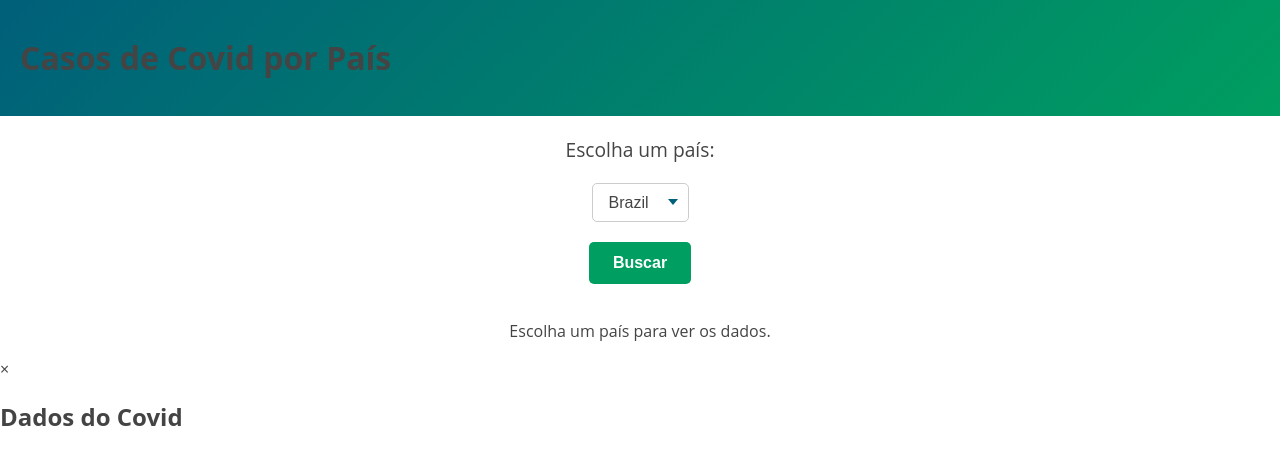
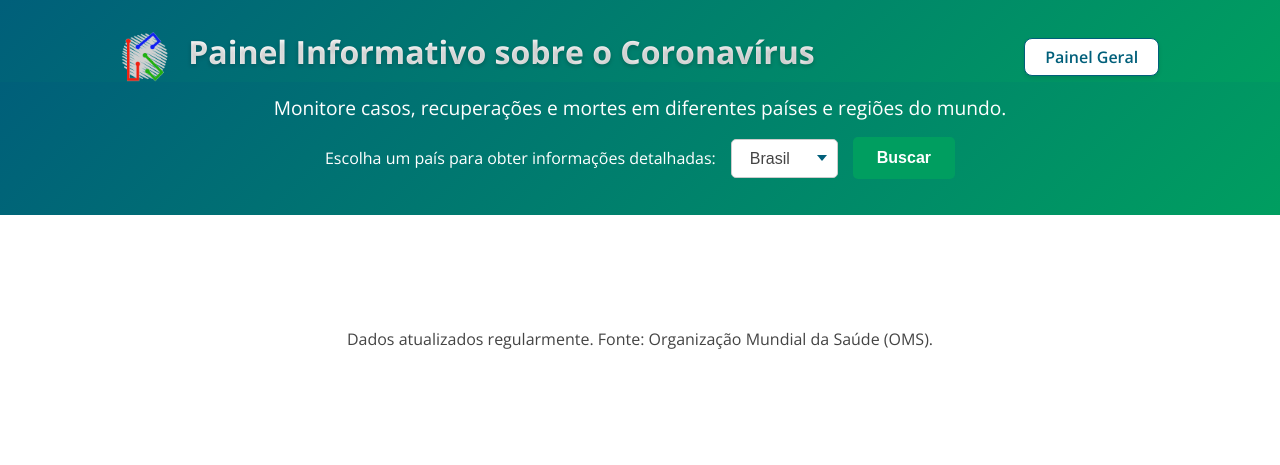
Before and after one commit to TabsMacedo/projeto-kidopi, a PHP site: page / in a window 1280 px wide. Shown: the top 465 px of the page. Run offline with PHP 8.4, Linux system fonts and the light colour scheme.

Commit message:
:sparkles: feat: Melhorias em várias partes do sistema - Adição de arquivos de configuração (.env.example, .gitignore). - Inclusão do composer.json e reset.css. - Ajustes no CovidController e CovidModel. - Otimização do .htaccess. - Melhoria na organização do código no home.php. - Atualização no index.php. - Alteração na logo. - Integração de novas dependências e melhorias no script.js.

```diff
--- a/app/config/database.php
+++ b/app/config/database.php
@@ -1,20 +1,23 @@
 <?php
+require_once dirname(__DIR__, 2) . '/vendor/autoload.php';
 
-// comentário para adicionar mudanças
-$host = 'localhost';
-$dbname = 'covid19';
-$username = 'root';
-$password = 'senha';
-$charset = 'utf8mb4';
+use Dotenv\Dotenv;
 
+$dotenv = Dotenv::createImmutable(dirname(__DIR__, 2));
+$dotenv->load();
+
+$host = $_ENV['DB_HOST'];
+$dbname = $_ENV['DB_NAME'];
+$username = $_ENV['DB_USER'];
+$password = $_ENV['DB_PASS'];
+$charset = "utf8mb4";
+$conn = null;
 $dsn = "mysql:host=$host;dbname=$dbname;charset=$charset";
 
 try {
+    $conn = new PDO($dsn, $username, $password);
+    $conn->setAttribute(PDO::ATTR_ERRMODE, PDO::ERRMODE_EXCEPTION);
 
-    $conn = new PDO($dsn, $username, $password);
-
-
-    $conn->setAttribute(PDO::ATTR_ERRMODE, PDO::ERRMODE_EXCEPTION);
 } catch (PDOException $e) {
     echo "Erro ao conectar: " . $e->getMessage();
 }
--- a/app/controllers/CovidController.php
+++ b/app/controllers/CovidController.php
@@ -1,7 +1,13 @@
 <?php
 class CovidController
 {
-    private $lastAccessFile = './last_access.json';
+    private $covidModel;
+
+    public function __construct()
+    {
+        global $conn;
+        $this->covidModel = new CovidModel($conn);
+    }
 
     public function getCovidData($country)
     {
@@ -39,17 +45,19 @@ class CovidController
 
     public function saveLastAccess($country)
     {
+        date_default_timezone_set("America/Sao_Paulo");
         $lastAccess = [
             'pais' => $country,
             'data_hora' => date('Y-m-d H:i:s')
         ];
-        file_put_contents($this->lastAccessFile, json_encode($lastAccess));
+        $this->covidModel->saveAccess($lastAccess);
     }
 
     public function getLastAccess()
     {
-        if (file_exists($this->lastAccessFile)) {
-            $lastAccess = json_decode(file_get_contents($this->lastAccessFile), true);
+        $lastAccess = $this->covidModel->getLastAccess();
+
+        if ($lastAccess) {
             echo json_encode($lastAccess);
         } else {
             echo json_encode(['error' => 'Nenhum acesso registrado ainda.']);
--- a/app/models/CovidModel.php
+++ b/app/models/CovidModel.php
@@ -1,23 +1,29 @@
 <?php
-
-require_once './app/config/database.php';
-
-class CovidModel {
-
+class CovidModel
+{
     private $conn;
 
-  public function __construct($conn) {
+    public function __construct($conn)
+    {
         $this->conn = $conn;
     }
+    public function saveAccess($lastAccess)
+    {
+        $query = "INSERT INTO acessos (pais, data_hora) VALUES (:pais, :data_hora)";
+        $stmt = $this->conn->prepare($query);
 
-  public function saveAccess($country, $date) {
-      $stmt = $this->conn->prepare("INSERT INTO acessos (pais, data_hora) VALUES (:pais, :data_hora)");
-      $stmt->bindValue(':pais', $country, PDO::PARAM_STR);
-      $stmt->bindValue(':data_hora', $date, PDO::PARAM_STR);
-      $stmt->execute();
+        $stmt->bindParam(':pais', $lastAccess['pais']);
+        $stmt->bindParam(':data_hora', $lastAccess['data_hora']);
+
+        if ($stmt->execute()) {
+            return true;
+        } else {
+            return false;
+        }
     }
 
-  public function getLastAccess() {
+    public function getLastAccess()
+    {
         $stmt = $this->conn->query("SELECT pais, data_hora FROM acessos ORDER BY data_hora DESC LIMIT 1");
         return $stmt->fetch(PDO::FETCH_ASSOC);
     }
--- a/app/models/UserData.php
+++ /dev/null
@@ -1 +0,0 @@
-<!-- Implementação do Model (SQL), criar uma classe, conectar com o database.php  -->
--- a/app/views/home.php
+++ b/app/views/home.php
@@ -1,41 +1,55 @@
 <!DOCTYPE html>
 <html lang="pt-BR">
+
 <head>
     <meta charset="UTF-8">
     <meta name="viewport" content="width=device-width, initial-scale=1.0">
-    <title>Casos de Covid - Kidopi</title>
+    <title>Painel Informativo - Covid</title>
+    <link rel="stylesheet" href="/public/css/reset.css">
     <link rel="stylesheet" href="/public/css/style.css">
 </head>
+
 <body>
-    <div class="container">
-        <header class="header">
-            <h1 class="header__title">Casos de Covid por País</h1>
-        </header>
+    <header class="header">
+        <div class="header__logo">
+            <img src="/public/img/logo_kidopi.png" alt="Logo Kidopi">
+            <h1 class="hero__title">Painel Informativo sobre o Coronavírus</h1>
+        </div>
+        <nav class="header__nav">
+            <a href="/" class="header__nav-link" role="button">Painel Geral</a>
+        </nav>
+    </header>
 
-        <form id="country-form" class="form">
-            <label for="country-select" class="form__label">Escolha um país:</label>
-            <select id="country-select" name="country" class="form__select">
-                <option value="Brazil">Brazil</option>
-                <option value="Canada">Canada</option>
-                <option value="Australia">Australia</option>
-            </select>
-            <button type="submit" class="form__button">Buscar</button>
-        </form>
+    <main class="main">
+        <section class="hero">
+            <p class="hero__subtitle">Monitore casos, recuperações e mortes em diferentes países e regiões do mundo.</p>
+            <form id="country-form" class="form" aria-label="Formulário de seleção de país">
+                <div class="form__group">
+                    <label for="country-select" class="form__label">Escolha um país para obter informações
+                        detalhadas:</label>
+                    <select id="country-select" name="country" class="form__select" aria-label="Lista de países">
+                        <option value="Brazil">Brasil</option>
+                        <option value="Canada">Canadá</option>
+                        <option value="Australia">Austrália</option>
+                    </select>
+                    <button type="submit" class="form__button"
+                        aria-label="Buscar dados do país selecionado">Buscar</button>
+                </div>
+            </form>
+        </section>
 
-        <div id="results" class="results">
-            <h2 class="results__title">Resultados:</h2>
-            <p class="results__message">Escolha um país para ver os dados.</p>
-        </div>
+        <section id="results" class="results" aria-live="polite">
+            <div id="state-province-details" class="results__state-details">
+                <ul class="results__state-details-list"></ul>
+            </div>
+        </section>
+    </main>
 
-        <div id="modal" class="modal">
-            <div class="modal__content">
-                <span class="modal__close-btn">&times;</span>
-                <h2 class="modal__header">Dados do Covid</h2>
-                <div id="modal-content"></div>
-            </div>
-        </div>
-    </div>
+    <footer id="footer" class="footer">
+        <p class="footer__text">Dados atualizados regularmente. Fonte: Organização Mundial da Saúde (OMS).</p>
+    </footer>
 
     <script src="/public/js/script.js"></script>
 </body>
+
 </html>
--- /dev/null
+++ b/composer.json
@@ -0,0 +1,5 @@
+{
+    "require": {
+        "vlucas/phpdotenv": "^5.6"
+    }
+}
--- a/index.php
+++ b/index.php
@@ -1,6 +1,16 @@
 <?php
+
+require_once './vendor/autoload.php';
 require_once './app/controllers/HomeController.php';
 require_once './app/controllers/CovidController.php';
+require_once './app/config/database.php';
+require_once './app/models/CovidModel.php';
+
+
+use Dotenv\Dotenv;
+
+$dotenv = Dotenv::createImmutable(__DIR__);
+$dotenv->load();
 
 $requestUri = $_SERVER['REQUEST_URI'];
 
--- /dev/null
+++ b/public/css/reset.css
@@ -0,0 +1,48 @@
+/* http://meyerweb.com/eric/tools/css/reset/
+   v2.0 | 20110126
+   License: none (public domain)
+*/
+
+html, body, div, span, applet, object, iframe,
+h1, h2, h3, h4, h5, h6, p, blockquote, pre,
+a, abbr, acronym, address, big, cite, code,
+del, dfn, em, img, ins, kbd, q, s, samp,
+small, strike, strong, sub, sup, tt, var,
+b, u, i, center,
+dl, dt, dd, ol, ul, li,
+fieldset, form, label, legend,
+table, caption, tbody, tfoot, thead, tr, th, td,
+article, aside, canvas, details, embed,
+figure, figcaption, footer, header, hgroup,
+menu, nav, output, ruby, section, summary,
+time, mark, audio, video {
+	margin: 0;
+	padding: 0;
+	border: 0;
+	font-size: 100%;
+	font: inherit;
+	vertical-align: baseline;
+}
+/* HTML5 display-role reset for older browsers */
+article, aside, details, figcaption, figure,
+footer, header, hgroup, menu, nav, section {
+	display: block;
+}
+body {
+	line-height: 1;
+}
+ol, ul {
+	list-style: none;
+}
+blockquote, q {
+	quotes: none;
+}
+blockquote:before, blockquote:after,
+q:before, q:after {
+	content: '';
+	content: none;
+}
+table {
+	border-collapse: collapse;
+	border-spacing: 0;
+}
--- a/public/css/style.css
+++ b/public/css/style.css
@@ -1,3 +1,5 @@
+@import url('https://fonts.googleapis.com/css2?family=Open+Sans:ital,wght@0,300..800;1,300..800&display=swap');
+
 :root {
   --primary-color: #f2f2f2;
   --secondary-color: #ffffff;
@@ -11,7 +13,7 @@
 }
 
 html {
-  overflow-x: hidden;
+  overflow: hidden;
 }
 
 body {
@@ -26,12 +28,18 @@ body {
 .header {
   display: flex;
   align-items: center;
-  justify-content: space-between;
+  justify-content: space-around;
   background: linear-gradient(135deg, var(--accent-color-blue), var(--accent-color-green));
-  padding: 15px 20px;
   position: sticky;
+  padding: 32px 16px 0 16px;
   top: 0;
   z-index: 1000;
+}
+
+.header__logo {
+  display: flex;
+  align-items: center;
+  gap: 16px;
 }
 
 .header__logo img {
@@ -67,14 +75,17 @@ body {
 
 /* HERO SECTION */
 .hero {
-  text-align: center;
-  padding: 40px 20px;
+  display: flex;
+  padding: 16px;
+  align-items: center;
+  flex-direction: column;
+  justify-content: center;
   background: linear-gradient(135deg, var(--accent-color-blue), var(--accent-color-green));
   color: #fff;
 }
 
 .hero__title {
-  font-size: 2.8rem;
+  font-size: 2rem;
   font-weight: 700;
   color: #fff;
   background: linear-gradient(135deg, var(--secondary-color), var(--primary-color));
@@ -86,9 +97,6 @@ body {
 
 .hero__subtitle {
   font-size: 1.2rem;
-  font-weight: 400;
-  color: var(--secondary-color);
-  margin-top: 10px;
 }
 
 /* FORM */
@@ -109,8 +117,8 @@ body {
 }
 
 .form__label {
-  font-size: 1.2rem;
-  color: var(--text-color);
+  font-size: 1rem;
+  color: var(--secondary-color);
 }
 
 .form__select {
@@ -120,7 +128,7 @@ body {
   background-color: var(--secondary-color);
   border: 1px solid var(--border-color);
   border-radius: 5px;
-  padding: 10px 16px;
+  padding: 10px 24px 10px 18px;
   font-size: 1rem;
   color: var(--text-color);
   cursor: pointer;
@@ -137,7 +145,6 @@ body {
   outline: none;
 }
 
-
 .form__button {
   background-color: var(--accent-color-green);
   color: #fff;
@@ -151,105 +158,183 @@ body {
 }
 
 .form__button:hover {
-  background-color: var(--accent-color-green);
-  transform: scale(1.05);
+  background-color: var(--button-color);
 }
 
 /* RESULTS */
 .results {
   display: flex;
   flex-direction: column;
+  align-items: flex-start;
+  max-width: 100%;
+  overflow-x: hidden;
+  padding: 48px;
+}
+
+.results__loading {
+  display: flex;
+  justify-content: center;
   align-items: center;
-  gap: 48px;
-  margin-top: 20px;
+  width: 100%;
+}
+
+.results__loading p {
+  font-size: 1.5rem;
+  background: linear-gradient(135deg, var(--accent-color-green), var(--accent-color-blue));
+  -webkit-background-clip: text;
+  -webkit-text-fill-color: transparent;
+  font-weight: bold;
+  text-align: center;
+  line-height: 2;
 }
 
 .results__container {
   display: flex;
   justify-content: center;
   flex-wrap: wrap;
-  gap: 20px;
-  width: 70%;
-  margin: 0 16px;
+  width: 100%;
+  padding: 0 16px;
+}
+
+.results__left {
+  display: flex;
+  flex-direction: column;
+  align-items: center;
+  justify-content: center;
+  gap: 24px;
+  width: auto;
+}
+
+.results__confirmed {
+  display: flex;
+  flex-direction: column;
+  gap: 8px;
+  align-items: flex-start;
+  justify-content: center;
+  height: 150px;
 }
 
 .results__highlight {
-  background: linear-gradient(135deg, var(--accent-color-green), var(--accent-color-blue));
-  border-radius: 15px;
-  box-shadow: 0 4px 8px var(--shadow-color);
-  padding: 30px;
-  text-align: center;
   display: flex;
   flex-direction: column;
   justify-content: center;
-  color: #fff;
+  height: 150px;
 }
 
-.results__highlight .results__title {
-  font-size: 2rem;
-  margin-bottom: 10px;
+.results__highlight,
+.results__confirmed {
+  background: linear-gradient(135deg, var(--accent-color-green), var(--accent-color-blue));
+  border-radius: 10px;
+  box-shadow: 0 4px 8px var(--shadow-color);
+  padding: 15px;
+  color: #fff;
+  width: 70%;
+  max-width: 400px;
 }
 
-.results__highlight .results__text {
+.results__highlight .results__title,
+.results__confirmed .results__title {
   font-size: 1.5rem;
+  margin-bottom: 8px;
+}
+
+.results__highlight .results__text,
+.results__confirmed .results__text {
+  font-size: 1rem;
   font-weight: bold;
 }
 
-.results__confirmed {
-  background: linear-gradient(135deg, var(--accent-color-green), var(--accent-color-blue));
-  border-radius: 15px;
-  box-shadow: 0 4px 8px var(--shadow-color);
-  padding: 30px;
-  text-align: center;
-  color: #fff;
+.results__text {
+  font-weight: 24px;
+  display: flex;
+  justify-content: space-around;
+  gap: 16px;
+  align-items: center;
 }
 
-.results__confirmed .results__title {
-  font-size: 2rem;
-  margin-bottom: 10px;
+.results__text strong {
+  margin-right: 16px;
 }
 
-.results__confirmed .results__text {
-  font-size: 1.5rem;
-  font-weight: bold;
+.results__state-details {
+  max-height: 400px;
+  overflow-y: auto;
+  width: 350px;
 }
 
 /* STATE DETAILS */
 .state-details {
   display: flex;
   flex-direction: column;
-  justify-content: center;
+  justify-content: flex-start;
+  width: 100%;
+  max-height: 300px;
+  overflow-y: auto;
 }
 
 .state-details__title {
-  font-size: 1.8rem;
-  text-align: center;
+  font-size: 1.5rem;
+  text-align: left;
   color: var(--text-color);
+  margin-bottom: 10px;
 }
 
 .state-details__list {
   display: flex;
-  flex-wrap: wrap;
-  gap: 15px;
-  margin: 0 16px;
+  position: relative;
+  flex-direction: column;
   padding: 0;
+  width: 100%;
+  margin: 0;
   list-style: none;
-  justify-content: center;
+  max-height: 400px;
+  overflow-y: auto;
+}
+
+.state-details__list-header {
+  position: fixed;
+  width: 312px;
+  margin: 0px 8px;
+  display: grid;
+  text-align: center;
+  background: linear-gradient(135deg, var(--accent-color-blue), var(--accent-color-green));
+  color: white;
+  padding: 8px;
+  border-radius: 4px;
+  grid-template-columns: repeat(3, minmax(0, 1fr));
+  justify-items: center;
 }
 
 .state-details__item {
-  flex: 1 1 calc(33.33% - 60px);
-  background-color: var(--secondary-color);
-  padding: 16px;
-  border: 1px solid var(--border-color);
-  border-radius: 10px;
+  display: grid;
+  grid-template-columns: repeat(3, minmax(0, 1fr));
+  justify-items: center;
+  align-items: center;
+  padding: 28px;
+  background-color: #f9f9f9;
+  border: 1px solid #ccc;
+  margin: 4px 8px;
+  border-radius: 4px;
   text-align: center;
-  box-shadow: 0 2px 4px var(--shadow-color);
-  transition: transform 0.3s ease;
 }
 
-.state-details__item:hover {
-  transform: scale(1.05);
+
+.state-details__list::-webkit-scrollbar {
+  width: 6px;
+}
+
+.state-details__list::-webkit-scrollbar-thumb {
+  background: linear-gradient(135deg, var(--accent-color-blue), var(--accent-color-green));
+  border-radius: 5px;
+}
+
+.state-details__list::-webkit-scrollbar-thumb:hover {
+  background: linear-gradient(135deg, var(--accent-color-blue), var(--accent-color-green));
+}
+
+.state-details__list::-webkit-scrollbar-track {
+  background: #f1f1f1;
+  border-radius: 10px;
 }
 
 /* FOOTER */
@@ -263,3 +348,38 @@ body {
   font-size: 1rem;
   color: var(--text-color);
 }
+.footer__last-access{
+  display: flex;
+  justify-content: center;
+  gap: 8px;
+}
+.access-title{
+  font-weight: bold;
+}
+
+@media (max-width: 468px) {
+  html {
+    overflow: auto;
+  }
+
+  .header {
+    padding: 16px;
+  }
+
+  .header__nav-link {
+    display: none;
+  }
+
+  .hero__title {
+    font-size: var(--font-xl);
+  }
+
+  .hero__subtitle {
+    visibility: hidden;
+    font-size: var(--font-xs);
+  }
+
+  .form__label {
+    font-size: var(--font-xs);
+  }
+}
--- a/public/js/script.js
+++ b/public/js/script.js
@@ -1,24 +1,34 @@
 document.addEventListener("DOMContentLoaded", () => {
     const form = document.getElementById("country-form");
     const resultsElement = document.getElementById("results");
-
-    resultsElement.innerHTML = "<p>Escolha um país para ver os dados.</p>";
 
     form.addEventListener("submit", async (e) => {
         e.preventDefault();
         const country = document.getElementById("country-select").value;
 
-        resultsElement.innerHTML = "<p>Carregando dados...</p>";
+        resultsElement.innerHTML = `
+            <div class="results__loading">
+                <p>Carregando dados...</p>
+            </div>
+        `;
 
         try {
-            const response = await fetch(`https://dev.kidopilabs.com.br/exercicio/covid.php?pais=${country}`);
+            const response = await fetch(`/api/covid?pais=${country}`);
             if (!response.ok) throw new Error(`Erro na requisição: ${response.status}`);
 
             const data = await response.json();
             displayResults(data, country);
+
+            const lastAccessResponse = await fetch(`/api/covid?lastAccess=true`);
+            const lastAccess = await lastAccessResponse.json();
+            displayLastAccess(lastAccess);
         } catch (error) {
-            console.error("Erro ao carregar os dados:", error);
-            resultsElement.innerHTML = "<p>Erro ao carregar os dados. Tente novamente mais tarde.</p>";
+            alert(error);
+            resultsElement.innerHTML = `
+                <div class="results__error">
+                    <p>Erro ao carregar os dados. Tente novamente mais tarde.</p>
+                </div>
+            `;
         }
     });
 
@@ -27,42 +37,49 @@ document.addEventListener("DOMContentLoaded", () => {
         let totalDeaths = 0;
         let stateDetails = "";
 
-        Object.values(data).forEach(item => {
-            totalConfirmed += item.Confirmados ?? 0;
-            totalDeaths += item.Mortos ?? 0;
-            stateDetails += `<li>${item.ProvinciaEstado || "Estado desconhecido"}: ${item.Confirmados ?? 0} casos, ${item.Mortos ?? 0} mortes</li>`;
-        });
+        if (Array.isArray(data)) {
+            data.forEach((item, index) => {
+                totalConfirmed += item.Confirmados ?? 0;
+                totalDeaths += item.Mortos ?? 0;
+                stateDetails += `
+                    <li class="state-details__item" ${index == 0 ? "style='margin-top:36px;'" : ""}>
+                       <span> ${item.ProvinciaEstado || "Estado desconhecido"}</span> <span>${item.Confirmados ?? 0} </span> <span>${item.Mortos ?? 0} </span>
+                    </li>`;
+            });
+        }
 
-        showModal(`
-            <h2>Resultados para ${country}</h2>
-            <p><strong>Total de casos confirmados:</strong> ${totalConfirmed}</p>
-            <p><strong>Total de mortes:</strong> ${totalDeaths}</p>
-            <h3>Detalhes por estado/província:</h3>
-            <ul>${stateDetails || "<li>Não há dados por estado disponíveis.</li>"}</ul>
-        `);
+        resultsElement.innerHTML = `
+            <div class="results__container">
+                <div class="results__left">
+                    <div class="results__confirmed">
+                        <h2 class="results__title">Resultados para ${country}</h2>
+                        <p class="results__text"><strong>Total de casos confirmados:</strong> ${totalConfirmed}</p>
+                    </div>
+                    <div class="results__highlight">
+                        <p class="results__text"><strong>Total de mortes:</strong> ${totalDeaths}</p>
+                    </div>
+                </div>
 
-        resultsElement.innerHTML = "<p>Escolha um país para ver os dados.</p>";
+                <div class="results__state-details">
+                    <ul class="state-details__list">
+                    <li class="state-details__list-header">
+                        <span>Estado</span>
+                        <span>Casos</span>
+                        <span>Mortes</span>
+                    </li>
+                        ${stateDetails || `<li class="state-details__item">Não há dados por estado disponíveis.</li>`}
+                    </ul>
+                </div>
+            </div>
+        `;
     };
 
-    const showModal = (content) => {
-        // Cria o modal
-        const modal = document.createElement("div");
-        modal.className = "modal";
-        modal.innerHTML = `
-            <div class="modal__content">
-                <span class="modal__close-btn">&times;</span>
-                ${content}
+    const displayLastAccess = (lastAccess) => {
+        const footerElement = document.getElementById("footer");
+        footerElement.innerHTML = `
+            <div class="footer__last-access">
+                <p class="access-title">Último acesso: </p> ${lastAccess.pais} em ${new Date(lastAccess.data_hora).toLocaleString()}
             </div>
         `;
-        document.body.appendChild(modal);
-
-
-        modal.querySelector(".modal__close-btn").addEventListener("click", () => modal.remove());
-
-        modal.addEventListener("click", (e) => {
-            if (e.target === modal) modal.remove();
-        });
-
-        modal.style.display = "flex";
     };
 });
```
Also changed, not shown: app/models/AccessLogModel.php (deleted), public/.htaccess, public/img/logo_kidopi.png, 3 other files. Lines whose indentation alone changed are shown as unchanged.
